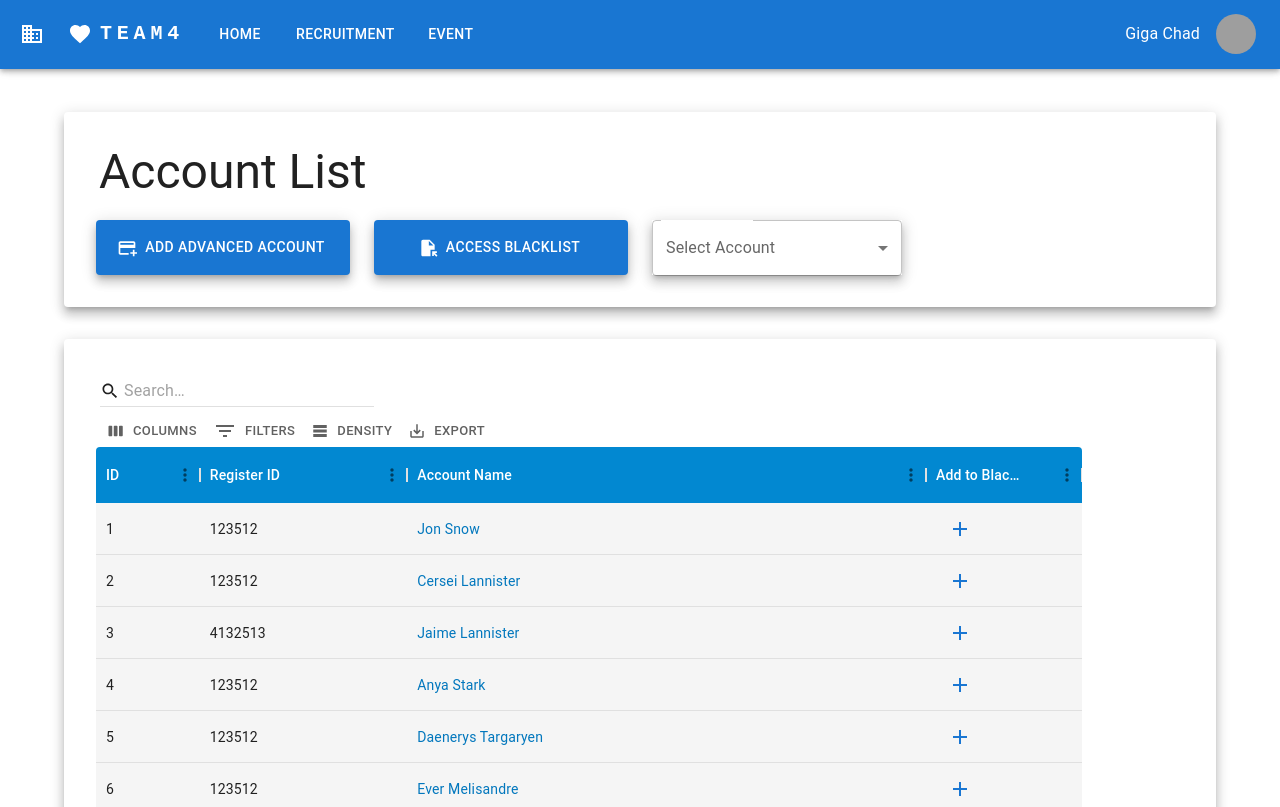
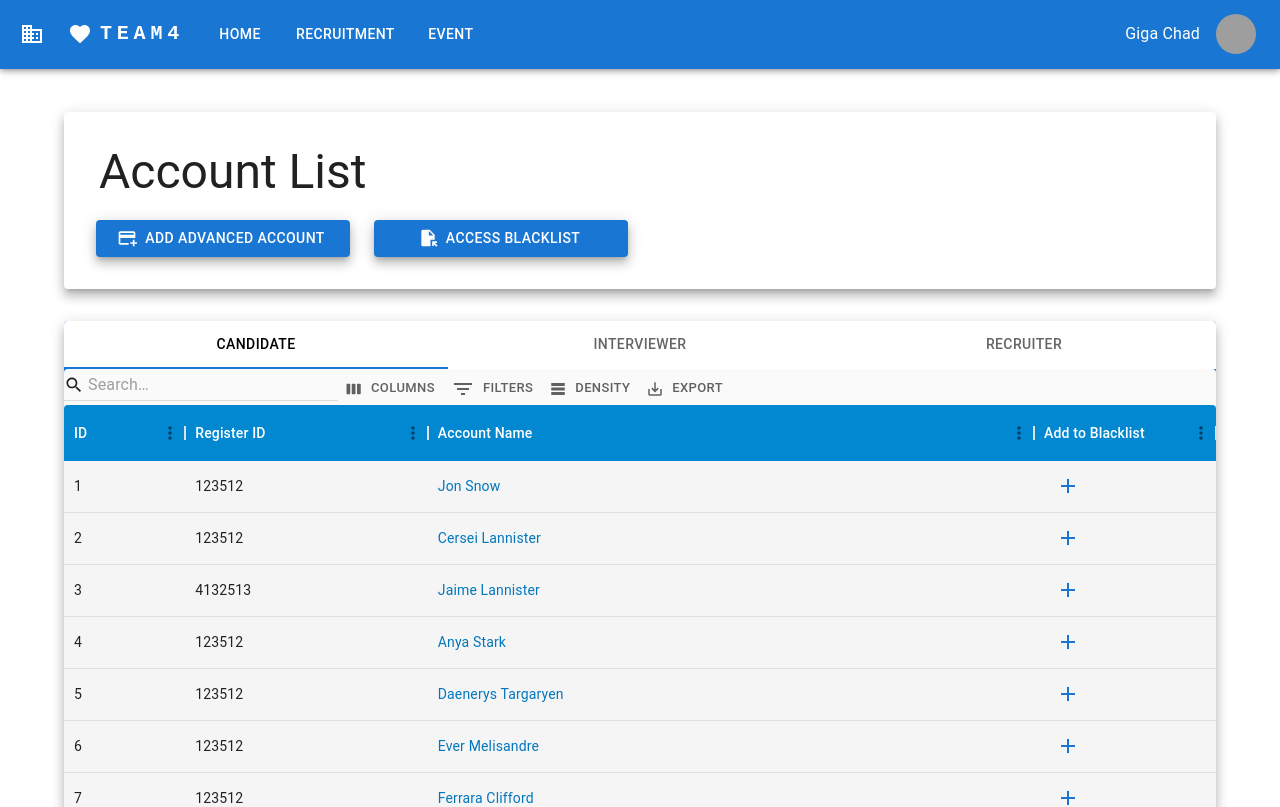
Before and after one commit to namkha1032/recruitment-website, a React (Create React App) app: page /company/account in a window 1280 px wide. Shown: the top 807 px of the page. Built offline with nearby package versions, Linux system fonts and the light colour scheme; grey boxes are pictures that could not be loaded.

Commit message:
Possible tab-based implement for role choosing

```diff
--- a/src/pages/Page_Company_Account/Page_Company_Account.jsx
+++ b/src/pages/Page_Company_Account/Page_Company_Account.jsx
@@ -18,6 +18,11 @@ import Card from "@mui/material/Card";
 import CardContent from "@mui/material/CardContent";
 import FormControl from "@mui/material/FormControl";
 import { shadows } from '@mui/system';
+import PropTypes from "prop-types";
+import {useTheme} from "@mui/material/styles";
+import AppBar from "@mui/material/AppBar";
+import Tabs from "@mui/material/Tabs";
+import Tab from "@mui/material/Tab";
 
 
 const RenderAddToBlacklist = ({params}) => {
@@ -65,20 +70,17 @@ const RenderAddToBlacklist = ({params}) => {
         </strong>
     )
 }
+
 const Page_Company_Account = () => {
-    const navigate = useNavigate()
-    const [account, setAccount] = useState('');
+    function TabPanel(props) {
+        const { children, value, index, ...other } = props;
         function QuickSearchToolbar() {
             return (
-            <Box
-                sx={{
-                    p: 0.5,
-                    pb: 0,
-                }}
+                <Grid container
                 >
                     <GridToolbarQuickFilter />
                     <GridToolbar></GridToolbar>
-            </Box>
+                </Grid>
             );
         }
         const columns = [
@@ -97,6 +99,163 @@ const Page_Company_Account = () => {
                 renderCell: (params) => {return(<RenderAddToBlacklist params={params} />)},
             },
         ];
+
+        return (
+            <div
+                role="tabpanel"
+                hidden={value !== index}
+                id={`full-width-tabpanel-${index}`}
+                aria-labelledby={`full-width-tab-${index}`}
+                {...other}>
+            <Grid container>
+                <Grid
+                    border={0}
+                    width="80vw"
+                    item
+                    m="0px 0px 0px 0px"
+                    xs={12}
+                    display="flex"
+                    sx={{
+                        "& .MuiDataGrid-root": {
+                            border: "none",
+                            backgroundColor: grey[50],
+                        },
+                        "& .MuiDataGrid-cell": {
+                            borderBottom: "none"
+                        },
+                        "& .name-column--cell": {
+                            color: lightBlue[800]
+                        },
+                        "& .MuiDataGrid-columnHeaders": {
+                            backgroundColor: lightBlue[700],
+                            color: "#ffffff",
+                            borderBottom: "none"
+                        },
+                        "& .MuiDataGrid-virtualScroller": {
+                            backgroundColor: grey[100]
+                        },
+                        "& .MuiDataGrid-footerContainer": {
+                            borderTop: "none",
+                            backgroundColor: lightBlue[700],
+                        },
+                        "& .MuiCheckbox-root": {
+                            color: `${teal[300]} !important`
+                        },
+                        "& .MuiDataGrid-toolbarContainer .MuiButton-text": {
+                            color: `${grey[700]} !important`
+                        }
+                    }}
+                >
+                    <DataGrid
+                        rows={mockDataContacts}
+                        columns={columns}
+                        slots={{ toolbar: QuickSearchToolbar }}
+                        display="flex"
+                    />
+                </Grid>
+            </Grid>
+            </div>
+        );
+    }
+
+    TabPanel.propTypes = {
+        children: PropTypes.node,
+        index: PropTypes.number.isRequired,
+        value: PropTypes.number.isRequired,
+    };
+
+    function a11yProps(index) {
+        return {
+            id: `full-width-tab-${index}`,
+            'aria-controls': `full-width-tabpanel-${index}`,
+        };
+    }
+
+    function FullWidthTabs() {
+        const theme = useTheme();
+        const [value, setValue] = React.useState(0);
+
+        const handleChange = (event, newValue) => {
+            setValue(newValue);
+        };
+
+        const handleChangeIndex = (index) => {
+            setValue(index);
+        };
+
+
+        return (
+
+            <Card
+                raised="true"
+                sx={{
+                    // width:'77vw',
+                    display:'flex',
+                    // border: "1px solid black",
+                    // borderRadius: 1,
+                    // padding:4,
+                    mt:4
+                }}>
+                <Grid container>
+                <AppBar position="static">
+                    <Tabs
+                        value={value}
+                        onChange={handleChange}
+                        indicatorColor="primary"
+                        textColor="inherit"
+                        variant="fullWidth"
+                        aria-label="full width tabs example"
+                        sx={{
+                            backgroundColor: '#ffffff',
+                            color: '#000000'
+                        }}
+                    >
+                        <Tab label="Candidate" {...a11yProps(0)} />
+                        <Tab label="Interviewer" {...a11yProps(1)} />
+                        <Tab label="Recruiter" {...a11yProps(2)} />
+                    </Tabs>
+                    <TabPanel value={value} index={0}>
+                    </TabPanel>
+                    <TabPanel value={value} index={1}>
+                    </TabPanel>
+                    <TabPanel value={value} index={2}>
+                    </TabPanel>
+                </AppBar>
+                </Grid>
+            </Card>
+        );
+    }
+    const navigate = useNavigate()
+    const [account, setAccount] = useState('');
+    // function QuickSearchToolbar() {
+    //     return (
+    //         <Box
+    //             sx={{
+    //                 p: 0.5,
+    //                 pb: 0,
+    //             }}
+    //         >
+    //             <GridToolbarQuickFilter />
+    //             <GridToolbar></GridToolbar>
+    //         </Box>
+    //     );
+    // }
+    // const columns = [
+    //     { field: "id", headerName: "ID", flex: 0.2 },
+    //     { field: "registerId", headerName: "Register ID", flex: 0.4},
+    //     {
+    //         field: "accountName",
+    //         headerName: "Account Name",
+    //         flex: 1,
+    //         cellClassName: "name-column--cell",
+    //     },
+    //     {
+    //         field: "addtoBlacklist",
+    //         headerName: "Add to Blacklist",
+    //         flex: 0.3,
+    //         renderCell: (params) => {return(<RenderAddToBlacklist params={params} />)},
+    //     },
+    // ];
 
     return (
         <Grid item xs={12}>
@@ -168,96 +327,44 @@ const Page_Company_Account = () => {
                             Access Blacklist
                         </Button>
                     </Grid>
-                    <Grid
-                        item
-                        xs={12}
-                        sm={3}
-                        lg={3}
-                        display="flex"
-                        justifyContent="left">
-                        <FormControl
-                            display="flex"
-                            sx={{
-                                width: '250px',
-                                minWidth:'50px',
-                                maxHeight:'55px',
-                                boxShadow:7
-                            }}
-                        >
-                            <InputLabel id="accountSelect">Select Account</InputLabel>
-                            <Select
-                                display="flex"
-                                labelId="selectaccount"
-                                id="selectaccount"
-                                label="Select Account"
-                                value={account}
-                                onChange={e => setAccount(e.target.value)}
-                                displayEmpty={true}
-                                variant="outlined"
-                            >
-                                <MenuItem value={"candidate"}>Candidate</MenuItem>
-                                <MenuItem value={"interviewer"}>Interviewer</MenuItem>
-                                <MenuItem value={"recruiter"}>Recruiter</MenuItem>
-                            </Select>
-                        </FormControl>
-                    </Grid>
+                    {/*<Grid*/}
+                    {/*    item*/}
+                    {/*    xs={12}*/}
+                    {/*    sm={3}*/}
+                    {/*    lg={3}*/}
+                    {/*    display="flex"*/}
+                    {/*    justifyContent="left">*/}
+                    {/*    <FormControl*/}
+                    {/*        display="flex"*/}
+                    {/*        sx={{*/}
+                    {/*            width: '250px',*/}
+                    {/*            minWidth:'50px',*/}
+                    {/*            maxHeight:'55px',*/}
+                    {/*            boxShadow:7*/}
+                    {/*        }}*/}
+                    {/*    >*/}
+                    {/*        <InputLabel id="accountSelect">Select Account</InputLabel>*/}
+                    {/*        <Select*/}
+                    {/*            display="flex"*/}
+                    {/*            labelId="selectaccount"*/}
+                    {/*            id="selectaccount"*/}
+                    {/*            label="Select Account"*/}
+                    {/*            value={account}*/}
+                    {/*            onChange={e => setAccount(e.target.value)}*/}
+                    {/*            displayEmpty={true}*/}
+                    {/*            variant="outlined"*/}
+                    {/*        >*/}
+                    {/*            <MenuItem value={"candidate"}>Candidate</MenuItem>*/}
+                    {/*            <MenuItem value={"interviewer"}>Interviewer</MenuItem>*/}
+                    {/*            <MenuItem value={"recruiter"}>Recruiter</MenuItem>*/}
+                    {/*        </Select>*/}
+                    {/*    </FormControl>*/}
+                    {/*</Grid>*/}
                 </Grid>
                 </Grid>
                 </Grid>
             </Card>
-            <Card
-                raised="true"
-                sx={{
-                    // width:'77vw',
-                    display:'flex',
-                    // border: "1px solid black",
-                    // borderRadius: 1,
-                    padding:4,
-                    mt:4
-                }}>
-                <Grid
-                    width="77vw"
-                    item
-                    m="0px 0px 10px 0px"
-                    xs={12}
-                    display="flex"
-                    sx={{
-                        "& .MuiDataGrid-root": {
-                            border: "none"
-                        },
-                        "& .MuiDataGrid-cell": {
-                            borderBottom: "none"
-                        },
-                        "& .name-column--cell": {
-                            color: lightBlue[800]
-                        },
-                        "& .MuiDataGrid-columnHeaders": {
-                            backgroundColor: lightBlue[700],
-                            color: "#ffffff",
-                            borderBottom: "none"
-                        },
-                        "& .MuiDataGrid-virtualScroller": {
-                            backgroundColor: grey[100]
-                        },
-                        "& .MuiDataGrid-footerContainer": {
-                            borderTop: "none",
-                            backgroundColor: lightBlue[700],
-                        },
-                        "& .MuiCheckbox-root": {
-                            color: `${teal[300]} !important`
-                        },
-                        "& .MuiDataGrid-toolbarContainer .MuiButton-text": {
-                            color: `${grey[700]} !important`
-                        }
-                    }}
-                >
-                    <DataGrid
-                        rows={mockDataContacts}
-                        columns={columns}
-                        slots={{ toolbar: QuickSearchToolbar }}
-                    />
-                </Grid>
-            </Card>
+            <FullWidthTabs />
         </Grid>
 
     );
```
Lines whose indentation alone changed are shown as unchanged.
